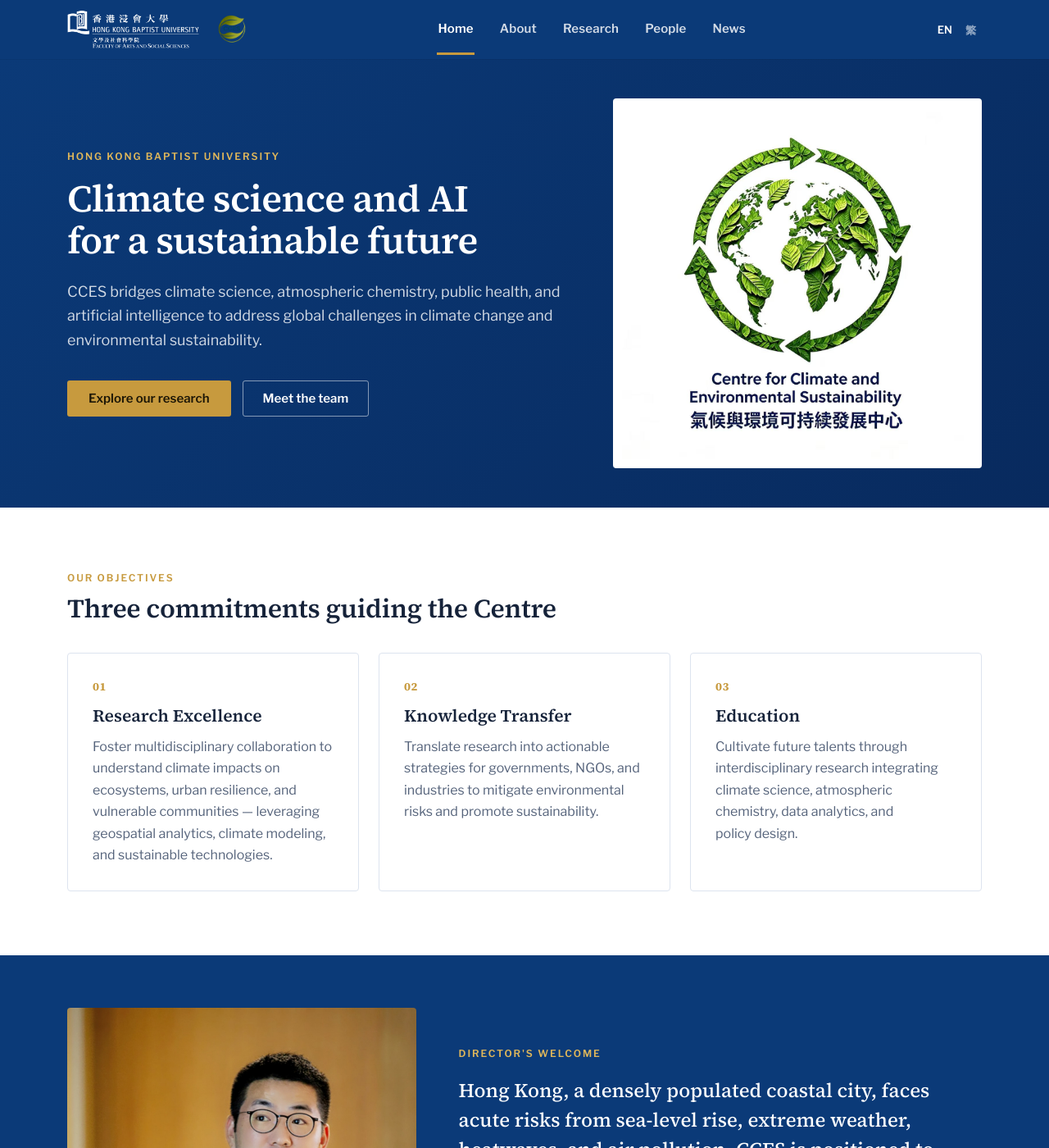
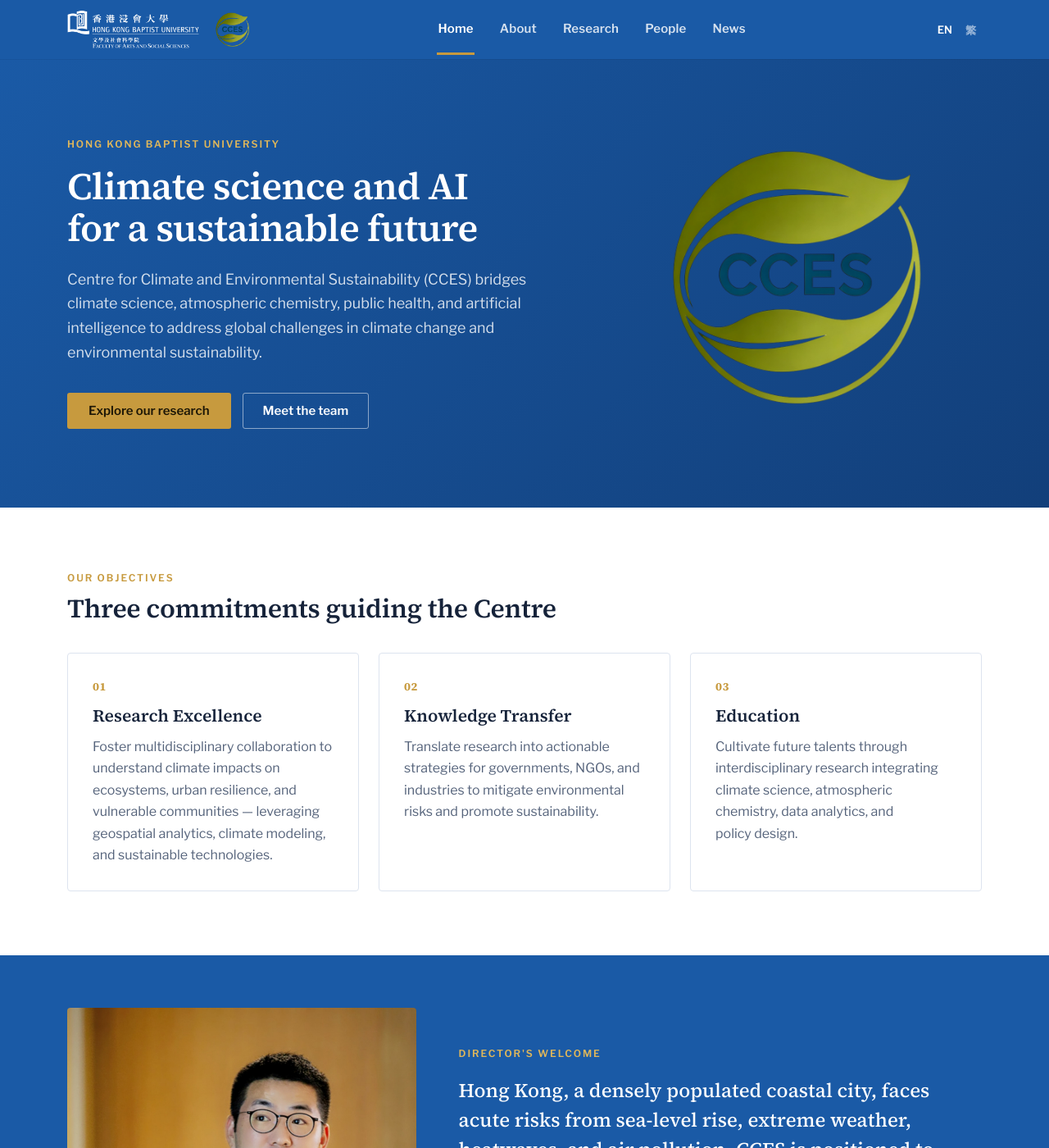
Before and after one commit to cceshkbu/cceshkbu.github.io, a Jekyll site: the page built from index.html, in a window 1280 px wide and 1400 px high. Shown: the whole window at 82% size. Built offline with Jekyll 4.4.1, drawn with Linux system fonts in a browser that asks for light colours.

Commit message:
Initial CCES website

```diff
--- a/_data/home.yml
+++ b/_data/home.yml
@@ -6,12 +6,12 @@
 
 hero_eyebrow: "Hong Kong Baptist University"
 hero_title: "Climate science and AI for a sustainable future"
-hero_lead: "CCES bridges climate science, atmospheric chemistry, public health, and artificial intelligence to address global challenges in climate change and environmental sustainability."
+hero_lead: "Centre for Climate and Environmental Sustainability (CCES) bridges climate science, atmospheric chemistry, public health, and artificial intelligence to address global challenges in climate change and environmental sustainability."
 cta_primary: "Explore our research"
 cta_secondary: "Meet the team"
 
 # Hero 圖片（放在 assets/images/home/ 下）
-hero_image: "home/hero.jpg"
+hero_image: "home/hero.png"
 
 # --- 研究目標卡片 ---
 obj_intro: "Our objectives"
--- a/_layouts/news.html
+++ b/_layouts/news.html
@@ -28,7 +28,7 @@
 
           {% if page.image %}
           <div style="margin-bottom:28px;border-radius:4px;overflow:hidden;">
-            <img src="{{ '/assets/images/' | append: page.image | relative_url }}" alt="{{ page.title }}" style="width:100%;max-height:420px;object-fit:cover;display:block;">
+            <img src="{{ '/assets/images/' | append: page.image | relative_url }}" alt="{{ page.title }}" style="width:100%;height:auto;display:block;">
           </div>
           {% endif %}
 
--- a/assets/css/style.css
+++ b/assets/css/style.css
@@ -49,7 +49,7 @@
 
 /* --- Main bar --- */
 .main-bar {
-  background: #0b3a78;
+  background: #1a5aa6;
 }
 .main-bar__inner {
   display: flex;
@@ -181,7 +181,7 @@
 
 /* --- Hero section --- */
 .hero {
-  background: linear-gradient(135deg, #0b3a78 0%, #082a5e 100%);
+  background: linear-gradient(135deg, #1a5aa6 0%, #123f7a 100%);
   color: #fff;
 }
 .hero__inner {
@@ -335,7 +335,7 @@
 
 /* --- Dark section (navy background) --- */
 .section-dark {
-  background: #0b3a78;
+  background: #1a5aa6;
   color: #fff;
 }
 .section-darker {
@@ -654,7 +654,7 @@
 
 /* --- Footer --- */
 .site-footer {
-  background: #082654;
+  background: #123f7a;
   color: rgba(255, 255, 255, .78);
 }
 .footer__top {
@@ -734,7 +734,7 @@
 
 /* --- Page hero banner (inner pages) --- */
 .page-hero {
-  background: #0b3a78;
+  background: #1a5aa6;
   color: #fff;
   padding: 54px 32px;
 }
--- a/news.html
+++ b/news.html
@@ -21,7 +21,7 @@
       <a href="{{ item.url | relative_url }}" class="news-item" style="text-decoration:none;color:inherit;">
         {% if item.image %}
         <div style="overflow:hidden;">
-          <img src="{{ '/assets/images/' | append: item.image | relative_url }}" alt="{{ item.title }}" style="width:100%;height:100%;min-height:140px;object-fit:cover;display:block;">
+          <img src="{{ '/assets/images/' | append: item.image | relative_url }}" alt="{{ item.title }}" style="width:100%;height:100%;min-height:140px;object-fit:contain;display:block;">
         </div>
         {% else %}
         <div class="news-item__image"></div>
```
Also changed, not shown: _news/2026-06-02-cces-established.md (+1 -1 lines), assets/images/home/hero.jpg, assets/images/home/hero.png (added), assets/images/logo/cces_logo.png, 3 other files.
